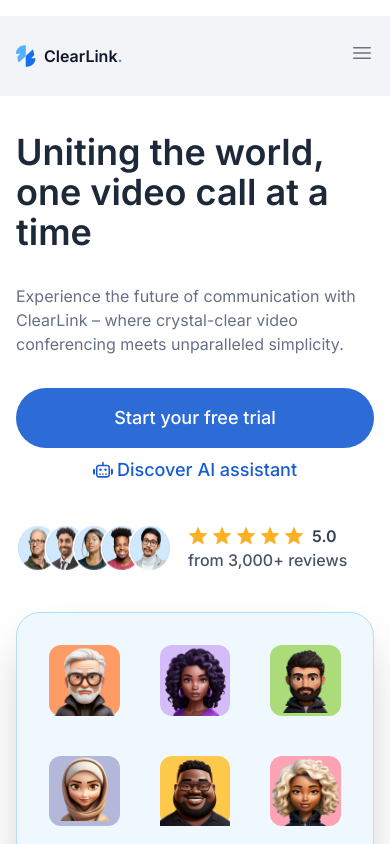
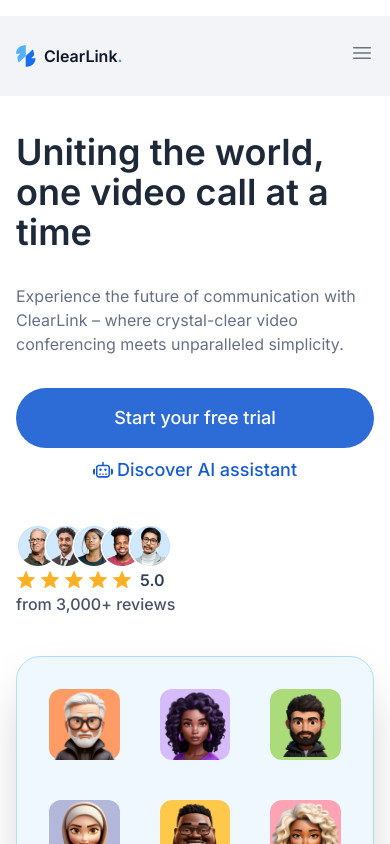
Before and after one commit to Praizee/talent-assessment, a Next.js app: page / in a window 390 px wide. Shown: the top 844 px of the page. Built offline with nearby package versions, Linux system fonts and the light colour scheme.

Commit message:
responsiveness

```diff
--- a/component/home/Home.jsx
+++ b/component/home/Home.jsx
@@ -123,7 +123,7 @@ const Home = () => {
               </Link>
             </div>
 
-            <div className="flex gap-4">
+            <div className="md:flex gap-4 space-y-3 md:space-y-0">
               <Image src={AvatarGroup} alt="avatar group" />
               <span>
                 <span className="flex gap-2">
```
